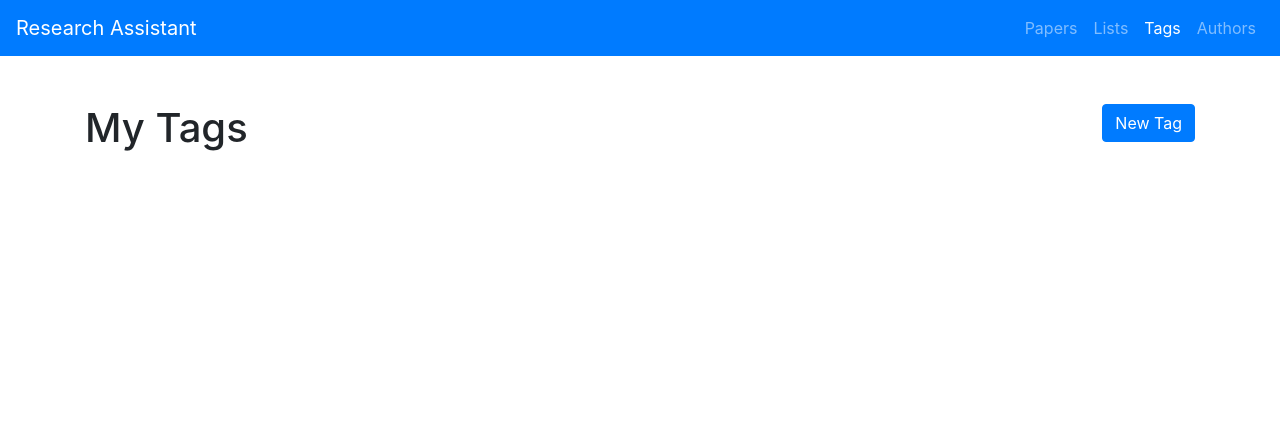
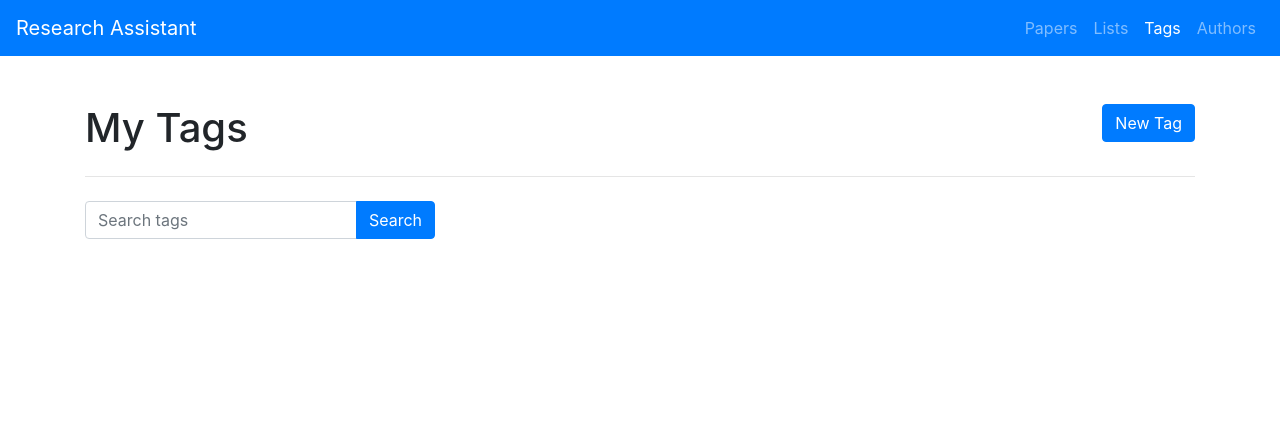
Before and after one commit to scivarolo/research-assistant, a Django app: page /tags/ in a window 1280 px wide. Shown: the top 438 px of the page. Run offline with Django 3.2, Linux system fonts and the light colour scheme; the visitor is signed in with stand-in values (Sample User, id 1); data that the repository does not hold is empty; some libraries are stand-ins or nearby versions.

Commit message:
search tags

```diff
--- a/research_assistant/templates/lists/lists.html
+++ b/research_assistant/templates/lists/lists.html
@@ -19,6 +19,8 @@
     </form>
   </div>
 </div>
+<div class="row">
+  <div class="col">
   {% if query and lists|length == 0 %}
     <p>No lists match "{{query}}". <a class="btn btn-sm btn-secondary" href="{% url 'research_assistant:all_lists' %}">Clear Search</a></p>
   {% else %}
@@ -34,5 +36,7 @@
       {% endfor %}
     </ul>
   {% endif %}
+  </div>
+</div>
 
 {% endblock content %}
--- a/research_assistant/templates/tags/tags.html
+++ b/research_assistant/templates/tags/tags.html
@@ -1,4 +1,5 @@
 {% extends 'index.html' %}
+{% load crispy_forms_tags %}
 
 {% block content %}
 <div class="row">
@@ -9,8 +10,22 @@
     <a class="btn btn-primary" href="{% url 'research_assistant:new_tag' %}">New Tag</a>
   </div>
 </div>
+<hr class="mb-4">
+<div class="row">
+  <div class="col col-md-4">
+    <form method="post">
+      {% csrf_token %}
+      {% crispy search_form %}
+    </form>
+  </div>
+</div>
+
 <div class="row">
   <div class="col">
+  {% if query and tags|length == 0 %}
+    <p>No tags match "{{query}}". <a class="btn btn-sm btn-secondary" href="{% url 'research_assistant:all_tags' %}">Clear Search</a></p>
+  {% else %}
+    {% if query %}<p>Search results for: "{{query}}": <a class="btn btn-sm btn-secondary" href="{% url 'research_assistant:all_tags' %}">Clear Search</a>{% endif %}
     <ul class="list-group">
       {% for tag in tags %}
       <a class="list-group-item list-group-item-action" href="{% url 'research_assistant:single_tag' tag.id %}">{{ tag.name }}
@@ -21,6 +36,7 @@
       </a>
       {% endfor %}
     </ul>
+  {% endif %}
   </div>
 </div>
 {% endblock content %}
--- a/research_assistant/views/tags.py
+++ b/research_assistant/views/tags.py
@@ -4,7 +4,7 @@ from django.contrib.auth.decorators import login_required
 from django.http import HttpResponseRedirect
 from django.shortcuts import render, reverse
 
-from research_assistant.forms import TagForm
+from research_assistant.forms import SearchForm, TagForm
 from research_assistant.models import Tag
 
 
@@ -13,9 +13,19 @@ def all_tags(request):
     """Load all tags associated with current user."""
 
     tags = Tag.objects.filter(user=request.user)
+    search_form = SearchForm(placeholder="Search tags")
+    context = {}
+
+    # Update query if a search is submitted
+    if request.POST.get("query"):
+        query = request.POST["query"]
+        if query is not None:
+            context["query"] = query
+            tags = Tag.objects.filter(name__contains=query, user=request.user)
 
     template = "tags/tags.html"
-    context = {"tags": tags}
+    context["tags"] = tags
+    context["search_form"] = search_form
 
     return render(request, template, context)
 
```
Lines whose indentation alone changed are shown as unchanged.
